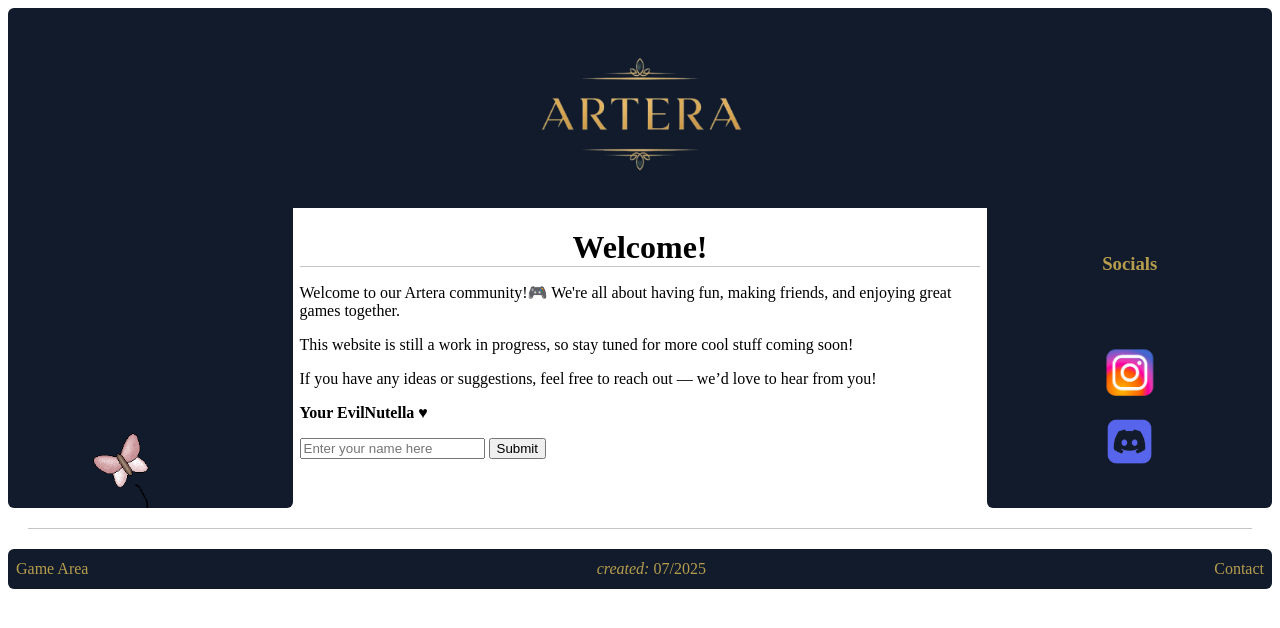
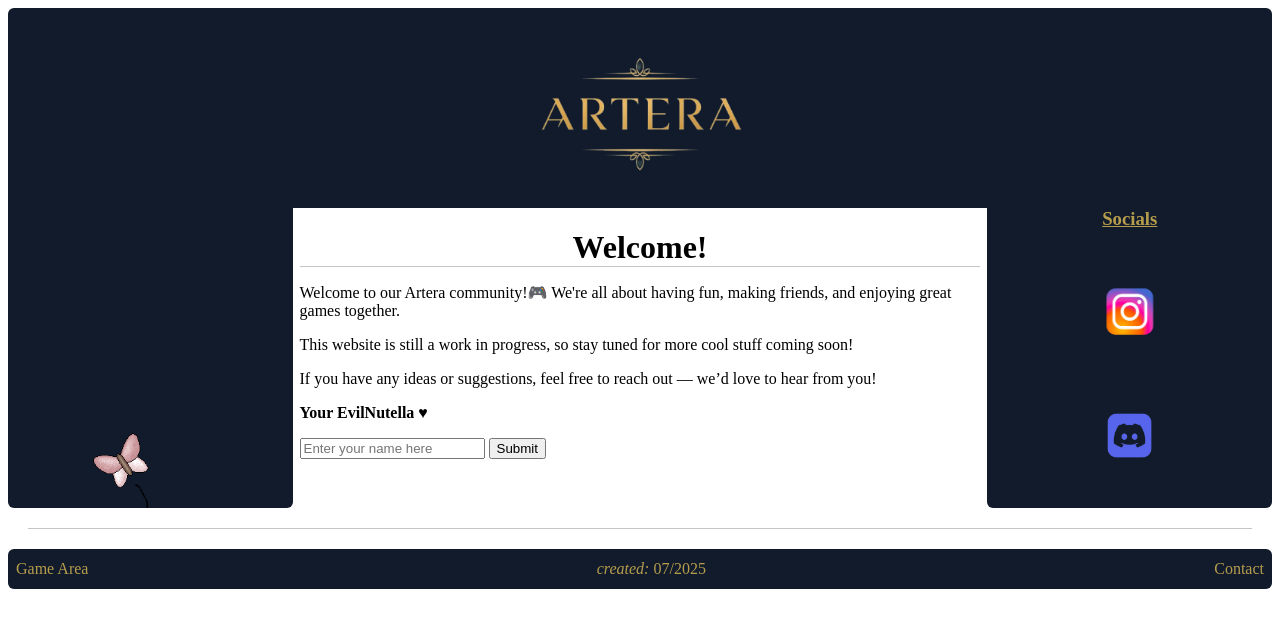
Before and after one commit to EvilNutella1/Artera, a plain HTML site: page index.html in a window 1280 px wide. Drawn offline with Linux system fonts and the light colour scheme.

Commit message:
Update Artera.css

```diff
--- a/Artera.css
+++ b/Artera.css
@@ -38,22 +38,28 @@ aside {
     background-color: rgb(18, 27, 43);
     width: 25%;
     height: 300px;
+    border-bottom-left-radius: 6px;
+    border-bottom-right-radius: 6px;
 }
 
 #links {
     background-image: url(Schmetterling.gif);
     background-size: cover;
-    border-bottom-left-radius: 6px;
-    border-bottom-right-radius: 6px;
 }
 
-#rechts {
+#socials {
     display: flex;
     flex-direction: column;
-    justify-content: space-around;
+    justify-content: space-evenly;
     align-items: center; /* zentriert den Inhalt horizontal */
-    border-bottom-left-radius: 6px;
-    border-bottom-right-radius: 6px;
+    height: 100%;
+}
+
+h3 {
+    margin-top: 0px;
+    margin-bottom: 0px;
+    text-align: center;
+    text-decoration: underline 1px solid #b69d4d;
 }
 
 footer {
```
